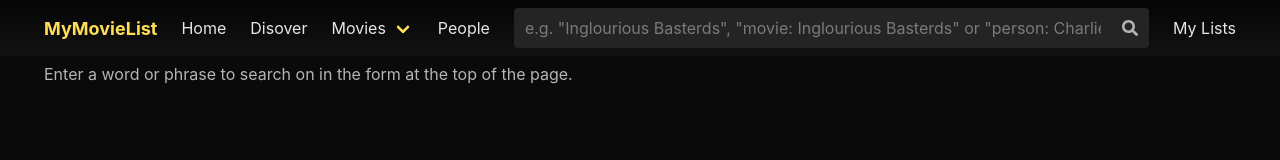
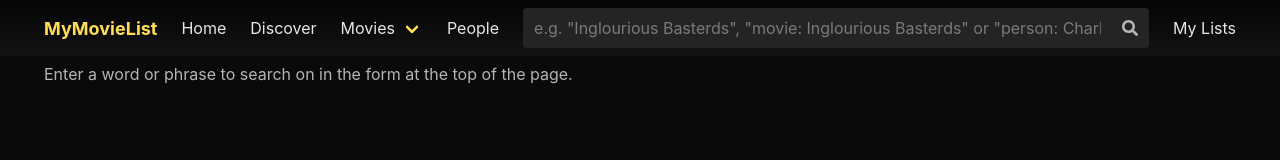
Before and after one commit to lkritsimas/angular-movie-app, an Angular app: page /search in a window 1280 px wide. Shown: the top 160 px of the page. Built offline with nearby package versions, Linux system fonts and the light colour scheme.

Commit message:
Fix typo

```diff
--- a/src/app/app.component.html
+++ b/src/app/app.component.html
@@ -15,7 +15,7 @@
       <a class="navbar-item" routerLink="/" routerLinkActive="is-active"
         [routerLinkActiveOptions]="{exact: true}">Home</a>
 
-      <a class="navbar-item" routerLink="/discover" routerLinkActive="is-active">Disover</a>
+      <a class="navbar-item" routerLink="/discover" routerLinkActive="is-active">Discover</a>
 
       <div class="navbar-item has-dropdown is-hoverable">
         <div class="navbar-link">
```
